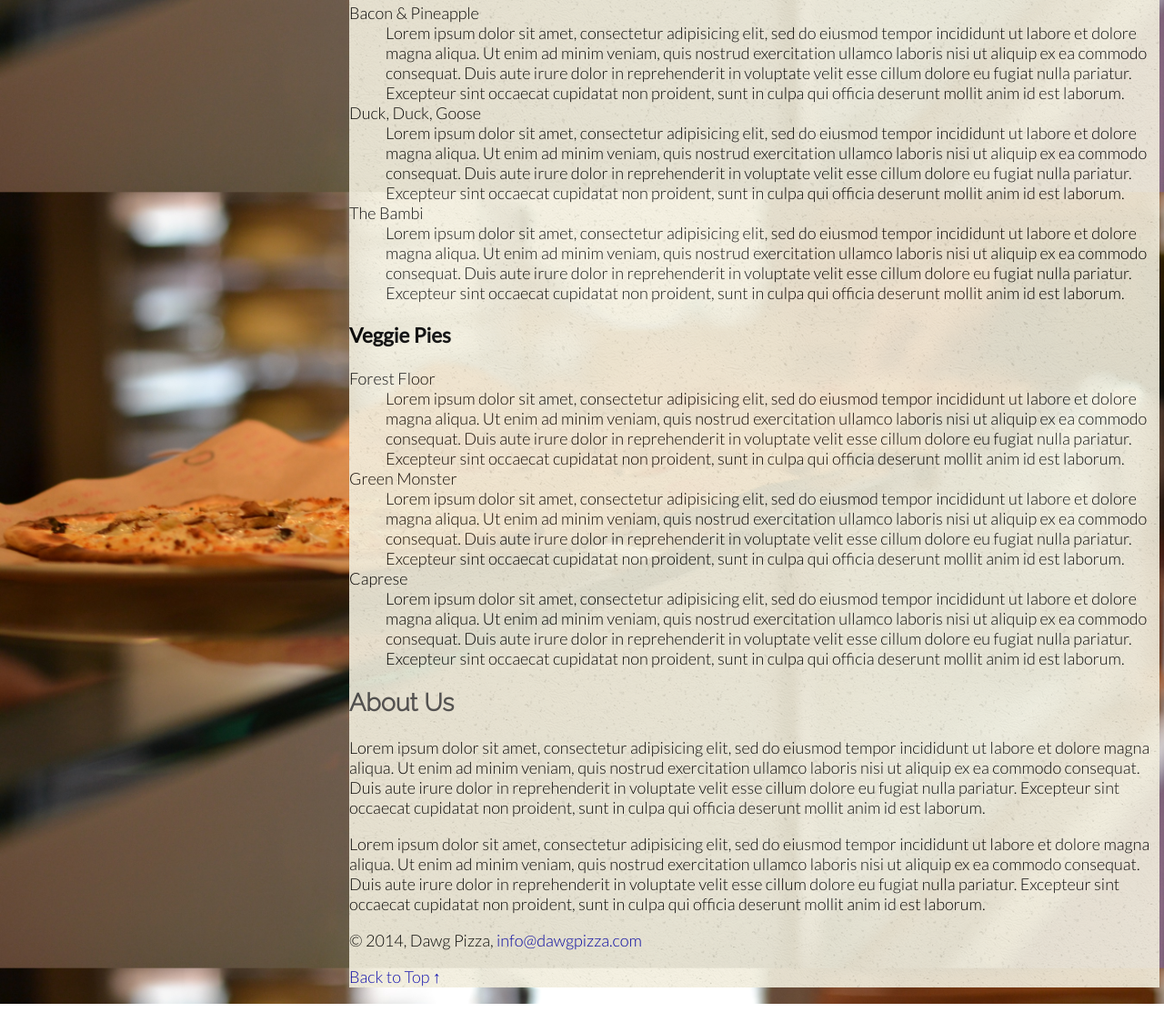
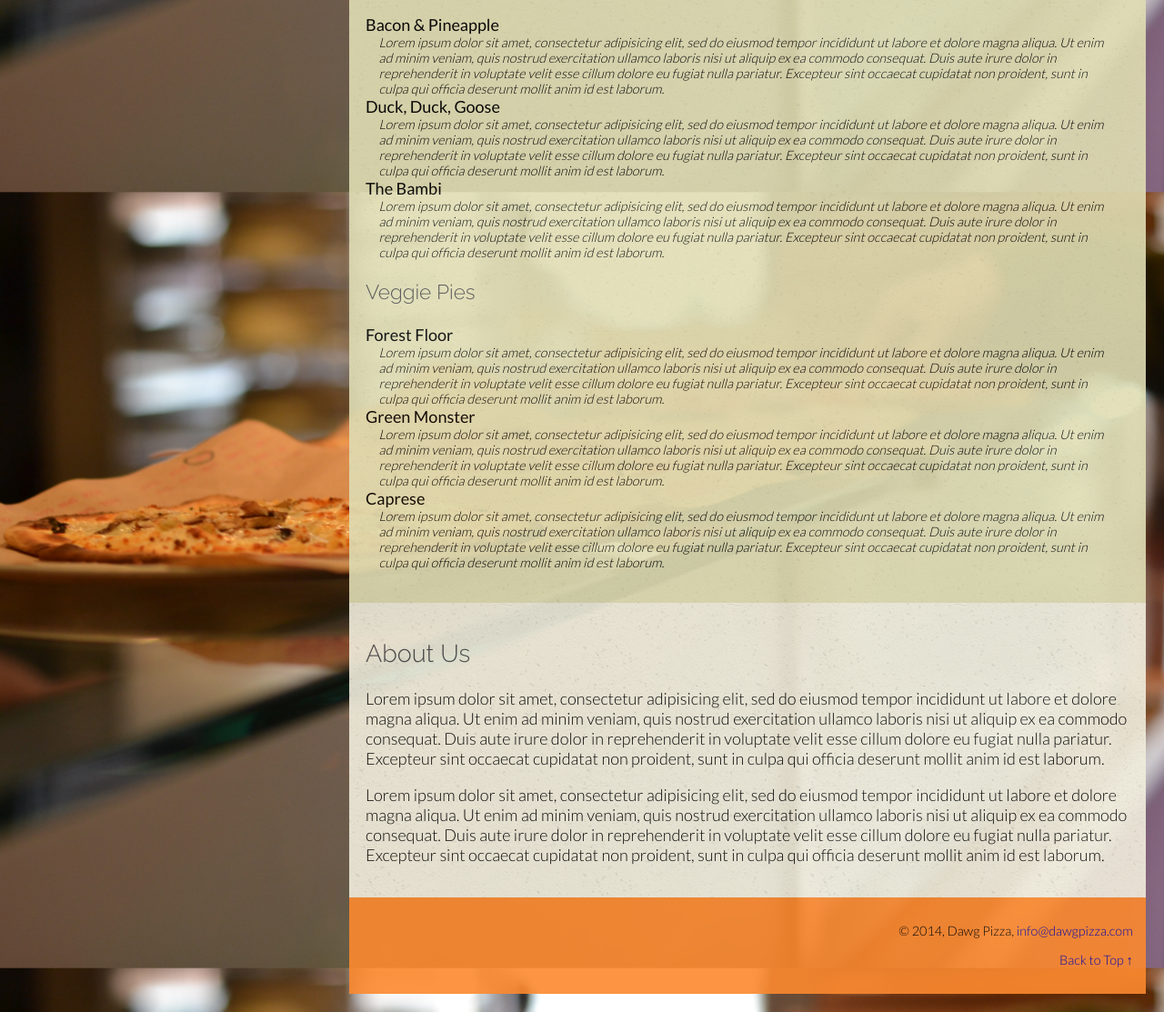
Before and after one commit to ykim253/essential-html-css, a plain HTML site: page index.html in a window 1280 px wide. Shown: the part 642-1755 px from the top of the page at 91% size. Drawn offline with Linux system fonts and the light colour scheme.

Commit message:
finished css style and looked up ways to improve syntax

```diff
--- a/css/main.css
+++ b/css/main.css
@@ -6,40 +6,34 @@ body {
 	font-size: 18px;
 	font-weight: 300;
 
-	background-image: url('../img/background.jpg');
+	background: url('../img/background.jpg') fixed;
 	background-size: cover;
-	background-repeat: no-repeat;
-    background-attachment: fixed;
 }
 
-a:link {
+a:link, a:visited {
     color: #0000AA;
     text-decoration: none;
 }
 
-a:visited {
-	color: #0000AA;
-	text-decoration: none;
-}
-
-a:focus {
+a:hover, a:focus {
 	color: #0000EE;
 }
 
-a:hover {
-	color: #0000EE;
+h1, h2, h3 {
+	font-family: 'Raleway', 'Helvetica Neue', 'Helvetica', sans-serif;
+	font-weight: 300;
 }
 
 h1 {
-	font-family: 'Raleway', 'Helvetica Neue', 'Helvetica', sans-serif;
-	font-weight: 300;
 	font-size: 300%;
 	margin: 0px;
 }
 
+h2, h3 {
+	color: #505050;
+}
+
 h2 {
-	font-family: 'Raleway', 'Helvetica Neue', 'Helvetica', sans-serif;
-	color: #505050;
 	font-size: 150%;
 }
 
@@ -48,22 +42,52 @@ h3 {
 }
 
 main {
-	display:block;
-	margin:10px 5px 15px 30%;
+	margin:20px 20px 20px 30%;
 	background-image: url('../img/ricepaper_v3.png');
 	opacity: 0.9;
 }
 
 header {
-	padding: 1em 1em 1em 1em;
+	padding: 1em;
 	background-color: #FA5A0F;
-	border-bottom: 5px;
-	border-bottom-color: #FFFFFF;
+	border-bottom: 5px #EA4A00;
 	color: #FFFFFF;
-
 
 }
 
+header p {
+	font-size: 120%;
+	color: #EEEEEE;
+	margin: 0;
+}
+
 #general {
-	padding: 1em 1em 1em 1em;
+	padding: 1em;
 }
+
+#menu {
+	padding: 1em;
+	background-color: rgba(207, 205, 140, .5);
+}
+
+dt {
+	font-weight: 400;
+}
+
+dd {
+	font-size: 80%;
+	font-style: italic;
+	margin: 0 1em;
+}
+
+#aboutus {
+	padding: 1em;
+}
+
+footer {
+	padding: 1em;
+	background-color: #FC892F;
+	border-top: 5px #EC791F;
+	font-size: 80%;
+	text-align: right;
+}
--- a/index.html
+++ b/index.html
@@ -33,10 +33,10 @@
 			<p>Open daily from noon to midnight</p>
 
 			<h2>To Order</h2>
-			<a href="tel:1-206-555-1212">206-555-1212</a>
+			<p>Call us at <a href="tel:1-206-555-1212">206-555-1212</a><p>
 		</article>
 
-		<article>
+		<article id="menu">
 			<h2>Our Menu</h2>
 
 			<h3>Meat Pies</h3>
@@ -94,7 +94,7 @@
 				</dl>
 		</article>
 
-		<article>
+		<article id = "aboutus">
 			<h2>About Us</h2>
 			<p>Lorem ipsum dolor sit amet, consectetur adipisicing elit, sed do eiusmod
 			tempor incididunt ut labore et dolore magna aliqua. Ut enim ad minim veniam,
```
